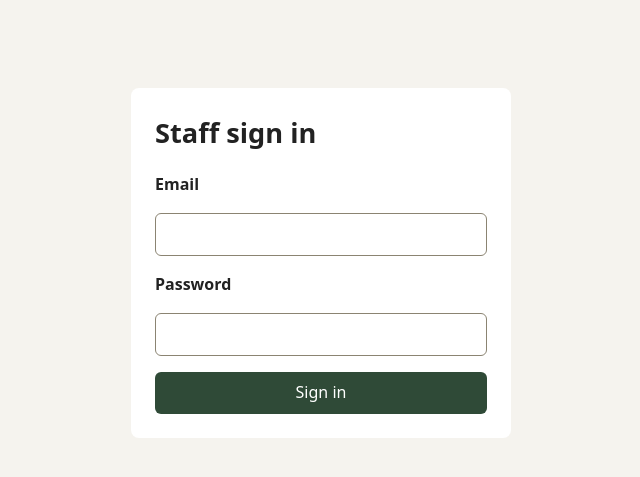
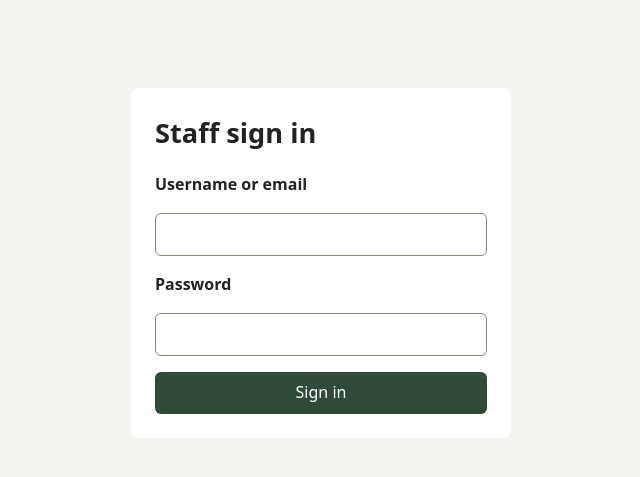
Before and after one commit to carmelheritaheresort-hue/carmelheritage, a Node server app: page /admin/login in a window 1280 px wide. Shown: the top 477 px of the page, without its empty margins (319-959 px from the left). Run offline with Node 20, Linux system fonts and the light colour scheme; some libraries are stand-ins or nearby versions.

Commit message:
Admin sign-in accepts a username as well as an email

```diff
--- a/src/routes/admin.js
+++ b/src/routes/admin.js
@@ -38,7 +38,7 @@ router.get('/login', (req, res) => res.render('admin/login', { error: '', email:
 
 r.post('/login', loginLimiter, express.urlencoded({ extended: false, limit: '10kb' }), async (req, res) => {
   const user = await auth.verifyLogin(req.body.email, req.body.password);
-  if (!user) return res.status(401).render('admin/login', { error: 'Incorrect email or password.', email: String(req.body.email || '').slice(0, 254) });
+  if (!user) return res.status(401).render('admin/login', { error: 'Incorrect username or password.', email: String(req.body.email || '').slice(0, 254) });
   await auth.purgeSessions();
   await auth.createSession(res, user.id);
   await db.run('UPDATE users SET last_login_at=? WHERE id=?', new Date().toISOString(), user.id);
--- a/views/admin/login.ejs
+++ b/views/admin/login.ejs
@@ -4,8 +4,8 @@
   <% if (locals.info) { %><p class="ok" role="status"><%= info %></p><% } %>
   <% if (error) { %><p class="error" role="alert"><%= error %></p><% } %>
   <form method="post" action="/admin/login" class="stack">
-    <label for="email">Email</label>
-    <input id="email" name="email" type="email" autocomplete="username" required value="<%= email %>">
+    <label for="email">Username or email</label>
+    <input id="email" name="email" type="text" autocomplete="username" autocapitalize="none" spellcheck="false" required value="<%= email %>">
     <label for="password">Password</label>
     <input id="password" name="password" type="password" autocomplete="current-password" required>
     <button class="btn" type="submit">Sign in</button>
```
